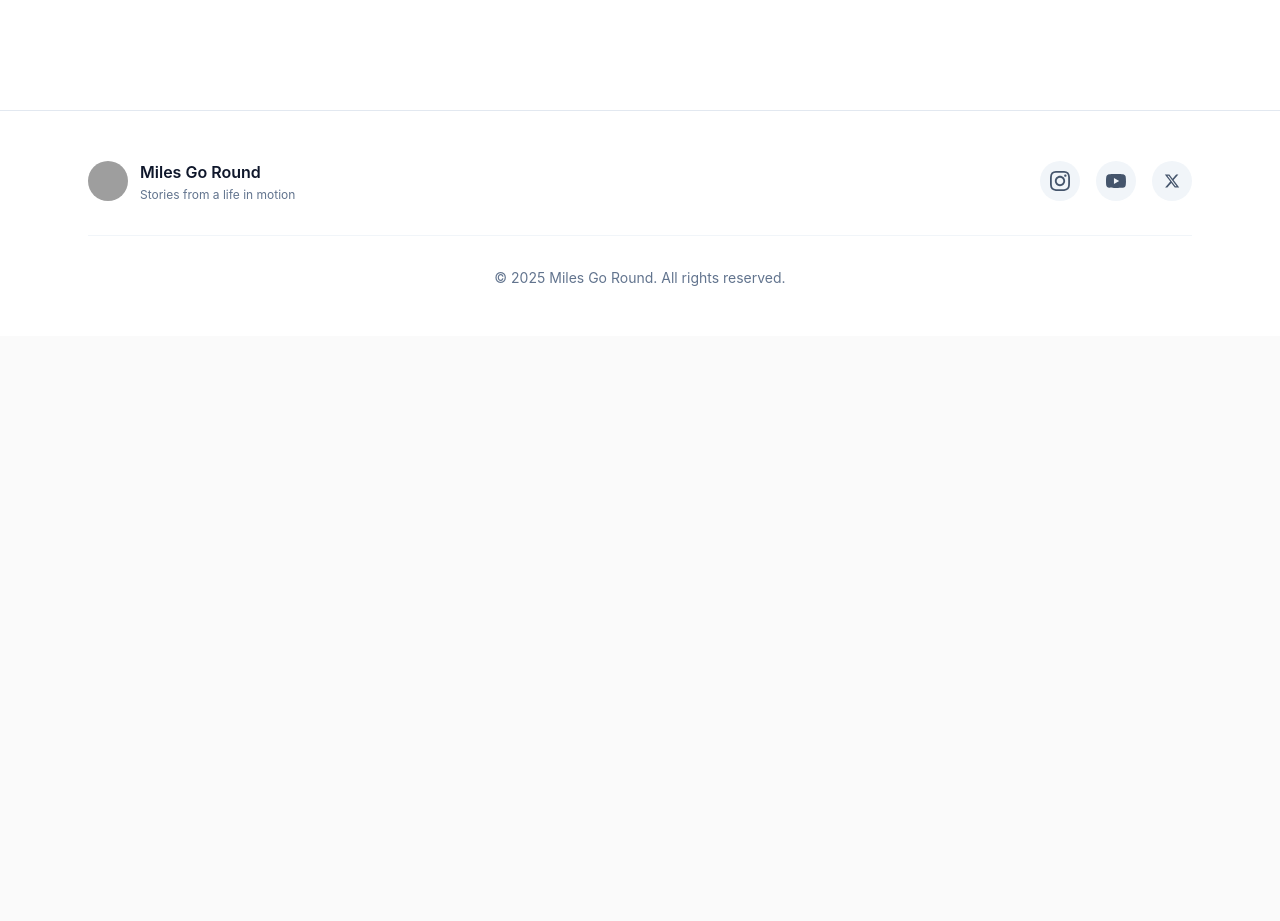
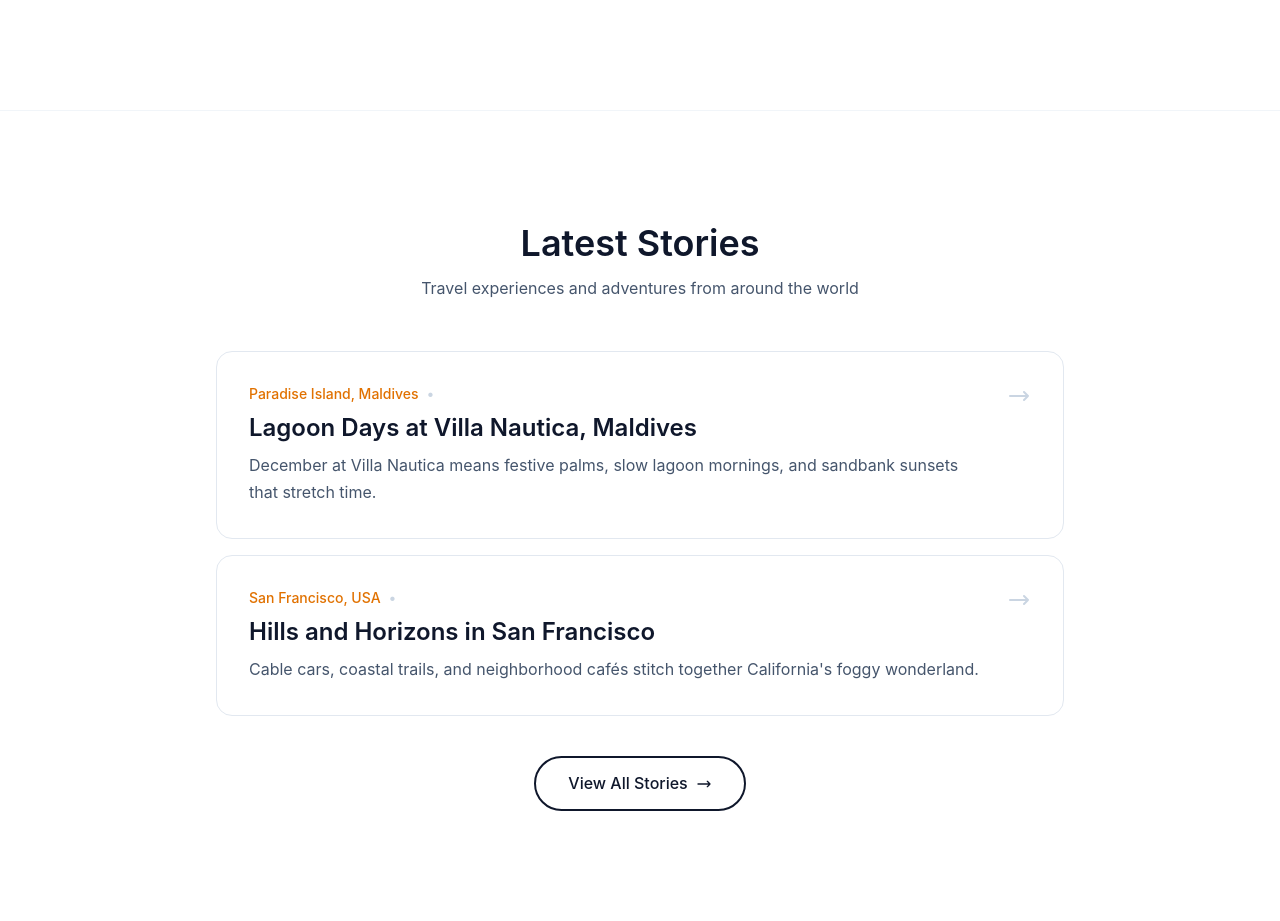
Before and after one commit to bansalmanik/travel-website, a Next.js app: page / in a window 1280 px wide. Shown: the part 1876-2797 px from the top of the page. Before the commit the page ends 2212 px from the top, so only its background shows below. Built offline with nearby package versions, Linux system fonts and the light colour scheme; grey boxes are pictures that could not be loaded.

Commit message:
Update page.tsx

```diff
--- a/app/page.tsx
+++ b/app/page.tsx
@@ -2,6 +2,7 @@ import Image from "next/image";
 import Link from "next/link";
 
 import { getTravelResourceEntries } from "@/lib/contentData";
+import { getAllStorySummaries } from "@/app/stories/data";
 
 const quickLinks = [
   { label: "Credit Cards", href: "/travel-with-points/credit-cards", icon: "💳" },
@@ -17,6 +18,10 @@ export default async function Home() {
     date: entry.displayDate,
     url: `/travel-resources/${entry.slug}`,
   }));
+
+  const allStories = await getAllStorySummaries();
+  const latestStories = allStories.slice(0, 2);
+
   const heroImageSrc = "/images/content/cover_1.jpg";
 
   return (
@@ -221,6 +226,59 @@ export default async function Home() {
             </div>
           </div>
         </section>
+
+        {/* Stories Section */}
+        <section className="border-t border-slate-100 py-20 sm:py-28">
+          <div className="mx-auto max-w-4xl px-4 sm:px-6">
+            <div className="mb-12 text-center">
+              <h2 className="mb-3 text-3xl font-semibold text-slate-900 sm:text-4xl">
+                Latest Stories
+              </h2>
+              <p className="text-slate-600">
+                Travel experiences and adventures from around the world
+              </p>
+            </div>
+
+            <div className="space-y-4">
+              {latestStories.map((story) => (
+                <Link
+                  key={story.slug}
+                  href={`/stories/${story.slug}`}
+                  className="group block rounded-2xl border border-slate-200 bg-white p-6 transition-all hover:border-amber-300 hover:shadow-lg sm:p-8"
+                >
+                  <div className="flex items-start justify-between gap-4">
+                    <div className="flex-1">
+                      <div className="mb-2 flex flex-wrap items-center gap-2 text-sm">
+                        <span className="font-medium text-amber-600">{story.city}, {story.country}</span>
+                        <span className="text-slate-300">•</span>
+                        <span className="text-slate-500">{story.date}</span>
+                      </div>
+                      <h3 className="mb-2 text-xl font-semibold text-slate-900 transition-colors group-hover:text-amber-600 sm:text-2xl">
+                        {story.title}
+                      </h3>
+                      <p className="text-slate-600">{story.excerpt}</p>
+                    </div>
+                    <svg className="h-6 w-6 shrink-0 text-slate-300 transition-all group-hover:translate-x-1 group-hover:text-amber-500" fill="none" viewBox="0 0 24 24" stroke="currentColor" strokeWidth={2}>
+                      <path strokeLinecap="round" strokeLinejoin="round" d="M17 8l4 4m0 0l-4 4m4-4H3" />
+                    </svg>
+                  </div>
+                </Link>
+              ))}
+            </div>
+
+            <div className="mt-10 text-center">
+              <Link
+                href="/stories"
+                className="inline-flex items-center gap-2 rounded-full border-2 border-slate-900 px-8 py-3 font-medium text-slate-900 transition-all hover:bg-slate-900 hover:text-white"
+              >
+                View All Stories
+                <svg className="h-4 w-4" fill="none" viewBox="0 0 24 24" stroke="currentColor" strokeWidth={2}>
+                  <path strokeLinecap="round" strokeLinejoin="round" d="M17 8l4 4m0 0l-4 4m4-4H3" />
+                </svg>
+              </Link>
+            </div>
+          </div>
+        </section>
       </main>
 
       {/* Footer */}
```
